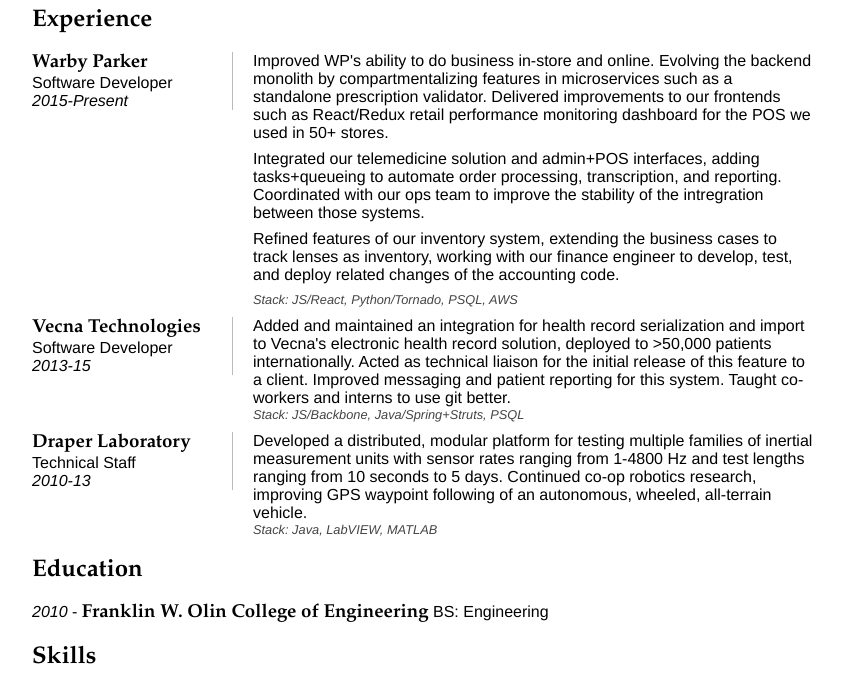
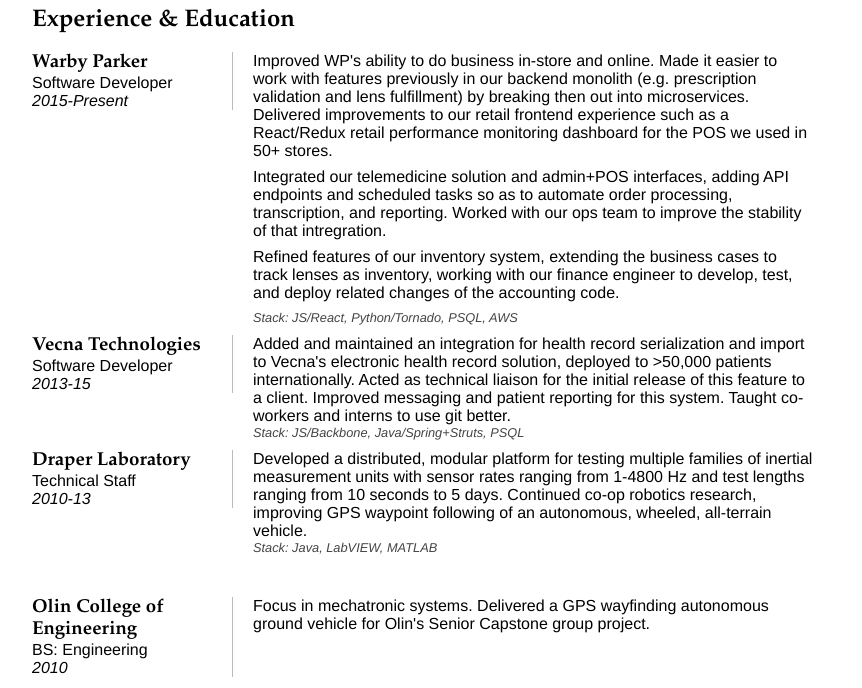
Before and after one commit to gsass/gsass.github.io, a Vue app: page content/resume.html in a window 1280 px wide. Shown: the part 91-779 px from the top of the page, without its empty margins (208-1070 px from the left). Built offline with nearby package versions, Linux system fonts and the light colour scheme; a web font is replaced by a local one.

Commit message:
Lesser reword

```diff
--- a/content/resume.html
+++ b/content/resume.html
@@ -20,7 +20,7 @@
       </div>
     </div>
 
-    <h2>Experience</h2>
+    <h2>Experience & Education</h2>
     <div class='row'>
       <dl>
         <dt>
@@ -29,8 +29,8 @@
         <em>2015-Present</em>
         </dt>
         <dd>
-        <p>Improved WP's ability to do business in-store and online.  Evolving the backend monolith  by compartmentalizing features in microservices such as a standalone prescription validator. Delivered improvements to our frontends such as React/Redux retail performance monitoring dashboard for the POS we used in 50+ stores.</p>
-        <p>Integrated our telemedicine solution and admin+POS interfaces, adding tasks+queueing to automate order processing, transcription, and reporting. Coordinated  with our ops team to improve the stability of the intregration between those systems.</p>
+        <p>Improved WP's ability to do business in-store and online.  Made it easier to work with features previously in our backend monolith (e.g. prescription validation and lens fulfillment) by breaking then out into microservices. Delivered improvements to our retail frontend experience such as a React/Redux retail performance monitoring dashboard for the POS we used in 50+ stores.</p>
+        <p>Integrated our telemedicine solution and admin+POS interfaces, adding API endpoints and scheduled tasks so as to automate order processing, transcription, and reporting. Worked  with our ops team to improve the stability of that intregration.</p>
         <p>Refined features of our inventory system, extending the business cases to track lenses as inventory, working with our finance engineer to develop, test, and deploy related changes of the accounting code.</p>
         <small>Stack: JS/React, Python/Tornado, PSQL, AWS</small>
         </dd>
@@ -55,12 +55,17 @@
         </dd>
       </dl>
     </div>
-
-    <h2>Education</h2>
     <div class='row education'>
-      <span>
-        <em>2010</em> - <h3>Franklin W. Olin College of Engineering</h3>  BS: Engineering
-      </span>
+      <dl>
+        <dt>
+          <h3>Olin College of Engineering</h3><br />
+          BS: Engineering<br />
+          <em>2010</em><br />
+        </dt>
+        <dd>
+          <p>Focus in mechatronic systems. Delivered a GPS wayfinding autonomous ground vehicle for Olin's Senior Capstone group project.
+        </dd>
+      </dl>
     </div>
 
     <h2>Skills</h2>
```
